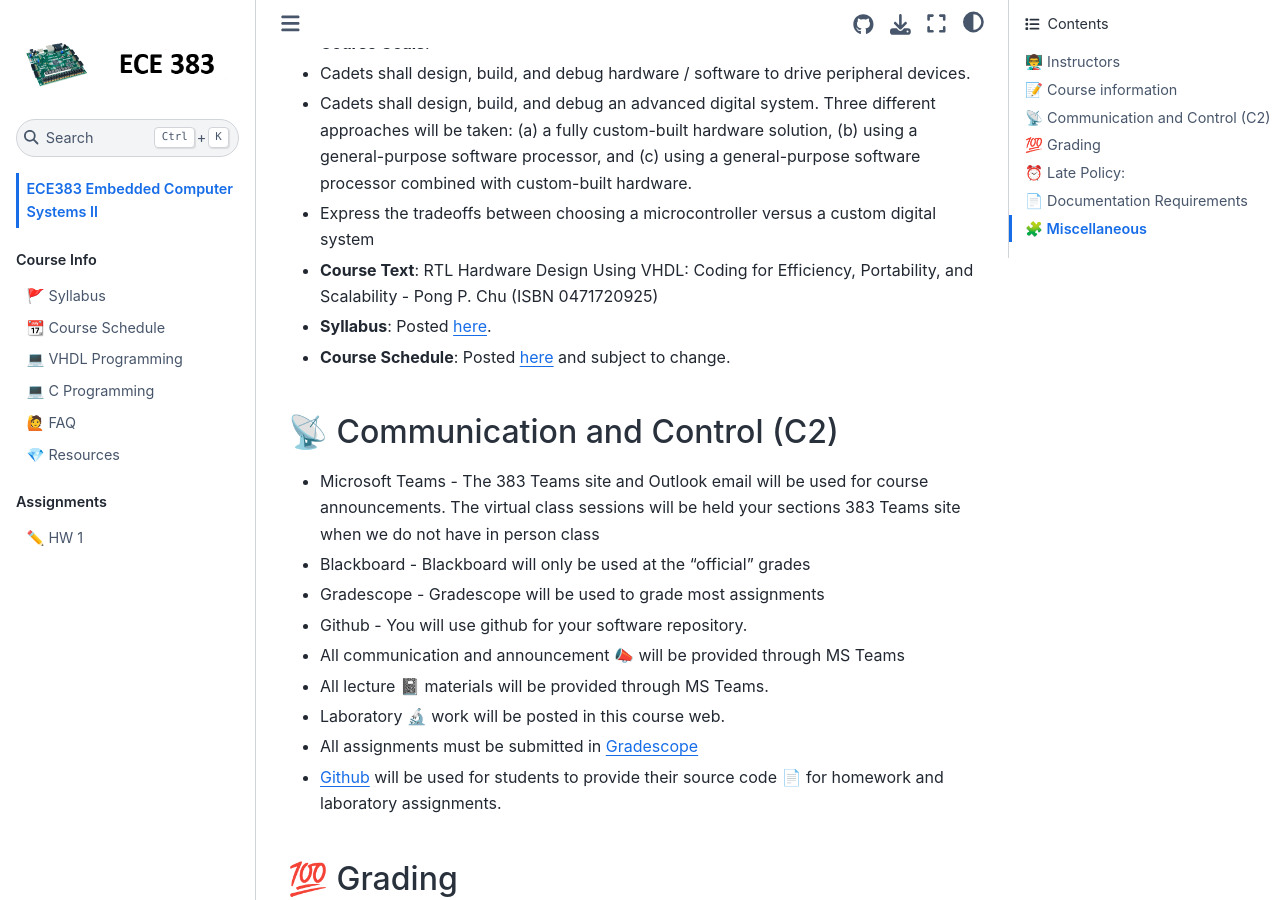
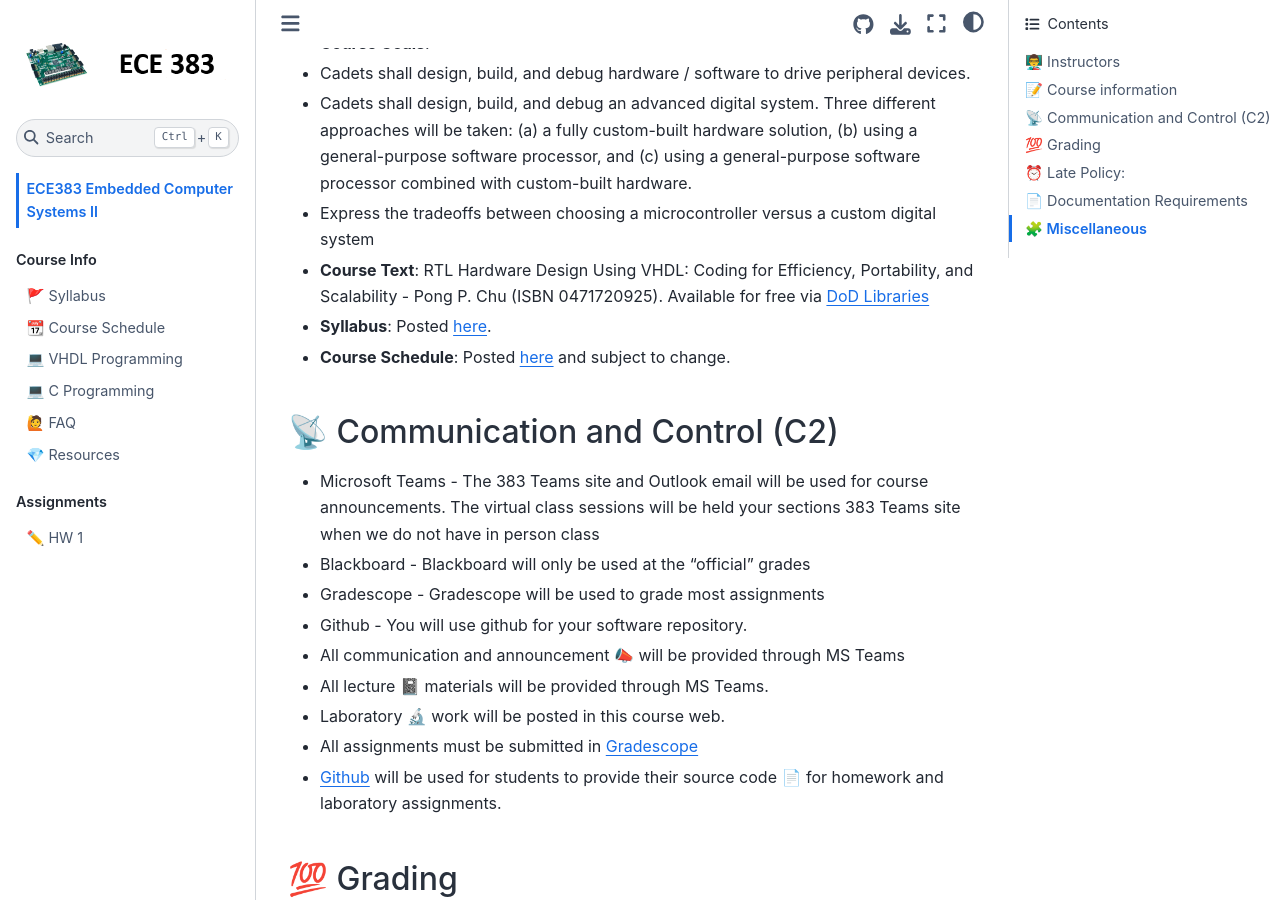
Before and after one commit to USAFA-ECE/ece383, a Jupyter Book: the page built from book/intro.md, in a window 1280 px wide and 900 px high, scrolled down 356 px. Built offline with Jupyter Book 1.0.4 settings and Sphinx 7.4.7 and the Sphinx Book theme 1.1.4, drawn with Linux system fonts in a browser that asks for light colours; pages that are not in the unit, such as notebooks, are missing from menus.

Commit message:
Update intro.md

```diff
--- a/book/intro.md
+++ b/book/intro.md
@@ -9,7 +9,7 @@
 - Cadets shall design, build, and debug an advanced digital system. Three different approaches will be taken: (a) a fully custom-built hardware solution, (b) using a general-purpose software processor, and (c) using a general-purpose software processor combined with custom-built hardware.
 - Express the tradeoffs between choosing a microcontroller versus a custom digital system
 
-- **Course Text**: RTL Hardware Design Using VHDL: Coding for Efficiency, Portability, and Scalability - Pong P. Chu (ISBN 0471720925)
+- **Course Text**: RTL Hardware Design Using VHDL: Coding for Efficiency, Portability, and Scalability - Pong P. Chu (ISBN 0471720925). Available for free via [DoD Libraries](https://daf.dodmwrlibraries.org/databases?q=o%27reilly&%3Fq=o%27reilly&g=none)
 - **Syllabus**: Posted [here](syllabus.md).
 - **Course Schedule**: Posted [here](schedule.md) and subject to change.
 
```
